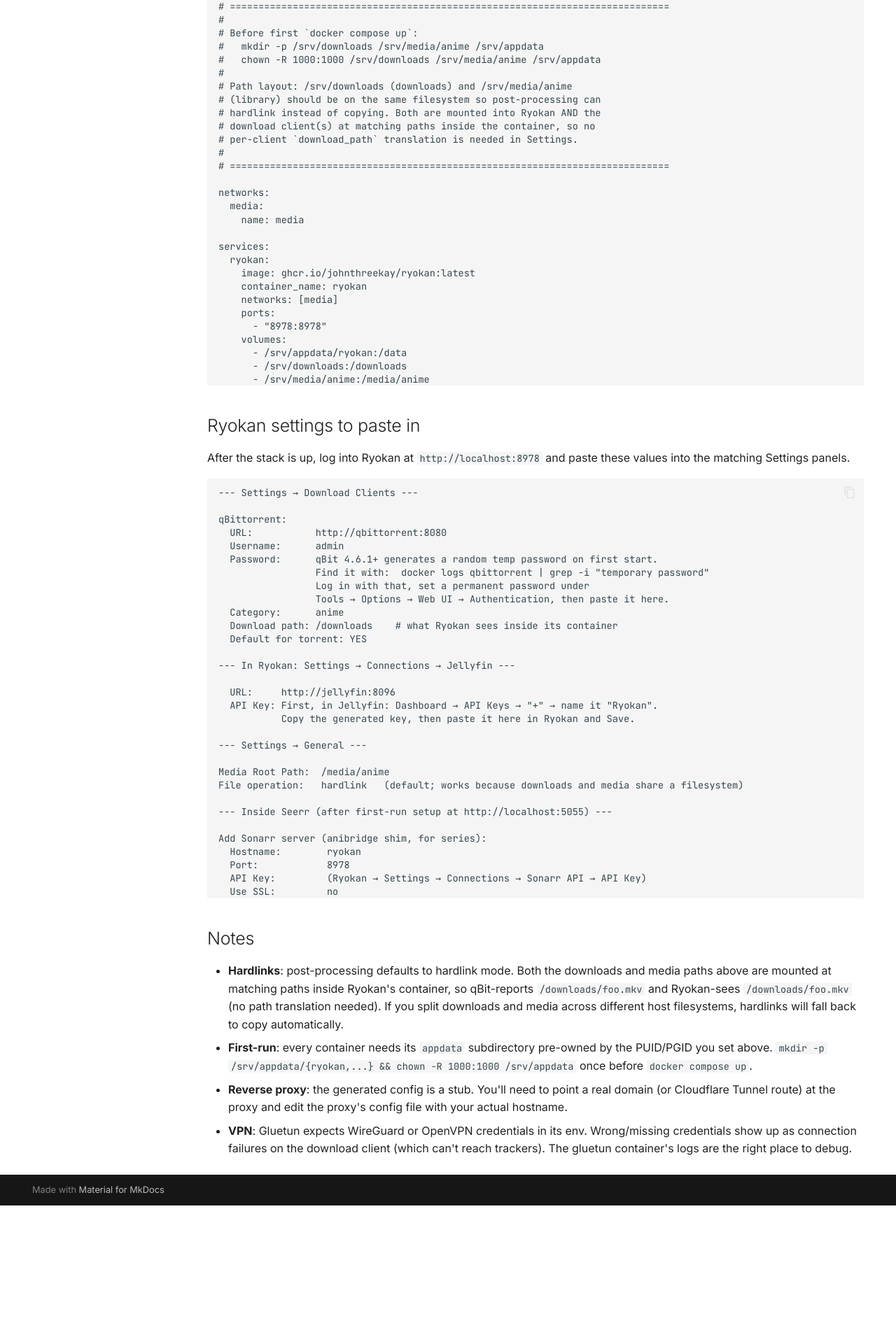
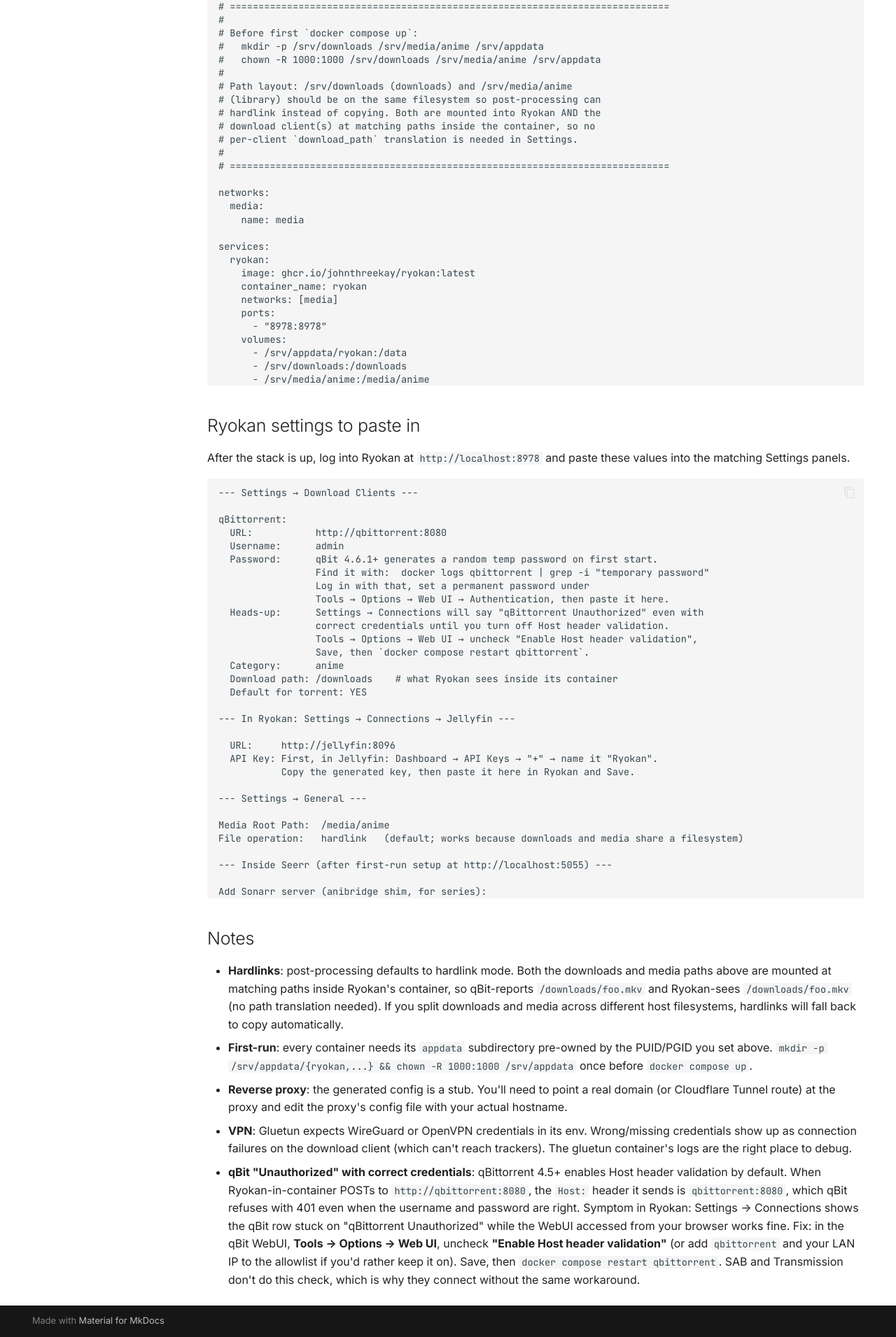
Before and after one commit to abhi1693/Ryokan, an MkDocs documentation site: the page built from docs/stack-builder.md, in a window 1280 px wide. Shown: the part 1716-3627 px from the top of the page at 70% size. Built offline with MkDocs 1.6.1 and Material for MkDocs 9.7.7, drawn with Linux system fonts in a browser that asks for light colours; comment, search, counter and statistics services are not loaded; before the commit the page ends 3439 px from its top, so only the background shows below that.

Commit message:
docs(stack-builder): document qBit Host header validation gotcha
Calling qBit from inside another container — including Ryokan
itself — surfaces a 401 "qBittorrent Unauthorized" status badge
even when the password is correct, because qBit 4.5+ enables
Host header validation by default and rejects requests whose
Host header isn't in its allowlist. Ryokan-in-container POSTs
hit qBit with `Host: qbittorrent:8080` (the docker-DNS service
name), which trips the check.

The symptom is a self-contradiction in the UI ("qBittorrent
Unauthorized" while the WebUI works fine from a browser), so
users debug the password before realizing the auth path is
fine. SAB and Transmission don't have an equivalent check,
which is why those clients connect without the same
workaround on the same compose.

Two doc surfaces updated:

- `docs/stack-builder.md`: add a Notes bullet describing the
  symptom + the Tools → Options → Web UI fix path.
- `docs/javascripts/picker.js`: extend the per-client paste-in
  instructions block with the same gotcha so users see it next
  to the temp-password walkthrough they're already reading.

The fix in qBit is "Enable Host header validation" → off (or
add the docker-DNS hostname + LAN IP to the allowlist if you
prefer to keep validation on for production deploys behind a
reverse proxy).

Discovered during stack testing on 2026-05-07.

Co-Authored-By: Claude Opus 4.7 (1M context) <noreply@anthropic.com>

```diff
--- a/docs/javascripts/picker.js
+++ b/docs/javascripts/picker.js
@@ -461,6 +461,17 @@ services:
           lines.push('                 Find it with:  docker logs qbittorrent | grep -i "temporary password"');
           lines.push('                 Log in with that, set a permanent password under');
           lines.push('                 Tools → Options → Web UI → Authentication, then paste it here.');
+          // qBit 4.5+ enables Host header validation by default. The
+          // Host header on requests from Ryokan-in-container is
+          // `qbittorrent:8080`, which qBit rejects with 401 even when
+          // the credentials are correct. Symptom: Ryokan shows the
+          // row stuck on "qBittorrent Unauthorized" while the WebUI
+          // works fine from a browser. Standard homelab workaround
+          // is to disable the check entirely.
+          lines.push('  Heads-up:      Settings → Connections will say "qBittorrent Unauthorized" even with');
+          lines.push('                 correct credentials until you turn off Host header validation.');
+          lines.push('                 Tools → Options → Web UI → uncheck "Enable Host header validation",');
+          lines.push('                 Save, then `docker compose restart qbittorrent`.');
         } else if (kind === 'sabnzbd') {
           lines.push('  API Key:       (paste from SAB → Config → General → API Key)');
         }
--- a/docs/stack-builder.md
+++ b/docs/stack-builder.md
@@ -89,3 +89,4 @@ After the stack is up, log into Ryokan at `http://localhost:8978` and paste thes
 - **First-run**: every container needs its `appdata` subdirectory pre-owned by the PUID/PGID you set above. `mkdir -p /srv/appdata/{ryokan,...} && chown -R 1000:1000 /srv/appdata` once before `docker compose up`.
 - **Reverse proxy**: the generated config is a stub. You'll need to point a real domain (or Cloudflare Tunnel route) at the proxy and edit the proxy's config file with your actual hostname.
 - **VPN**: Gluetun expects WireGuard or OpenVPN credentials in its env. Wrong/missing credentials show up as connection failures on the download client (which can't reach trackers). The gluetun container's logs are the right place to debug.
+- **qBit "Unauthorized" with correct credentials**: qBittorrent 4.5+ enables Host header validation by default. When Ryokan-in-container POSTs to `http://qbittorrent:8080`, the `Host:` header it sends is `qbittorrent:8080`, which qBit refuses with 401 even when the username and password are right. Symptom in Ryokan: Settings → Connections shows the qBit row stuck on "qBittorrent Unauthorized" while the WebUI accessed from your browser works fine. Fix: in the qBit WebUI, **Tools → Options → Web UI**, uncheck **"Enable Host header validation"** (or add `qbittorrent` and your LAN IP to the allowlist if you'd rather keep it on). Save, then `docker compose restart qbittorrent`. SAB and Transmission don't do this check, which is why they connect without the same workaround.
```
